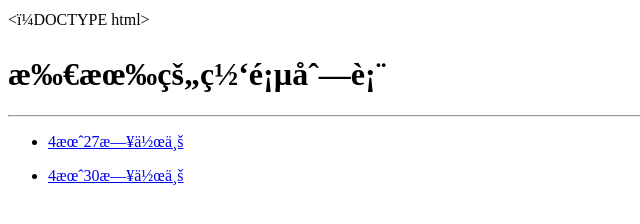
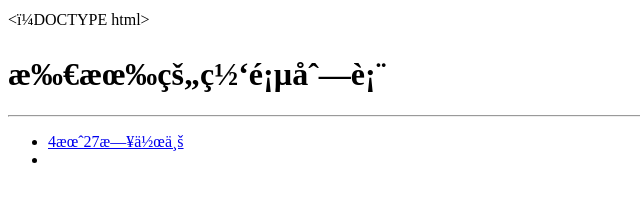
Before and after one commit to huangliangli/huangliangli.github.io, a plain HTML site: page index.html in a window 1280 px wide. Shown: the whole page, without its empty margins (0-640 px from the left). Drawn offline with Linux system fonts and the light colour scheme.

Commit message:
Update index.html

```diff
--- a/index.html
+++ b/index.html
@@ -9,9 +9,7 @@
 <hr>
 <ul>
 <li><a href="20200427－01.html">4月27日作业</a></li>
-</ul>
-<ul>
-<li><a href="20200430－01.html">4月30日作业</a></li>
+<li><a href="20200430－01.html">
 </ul>
 </body>
 </html>
```
